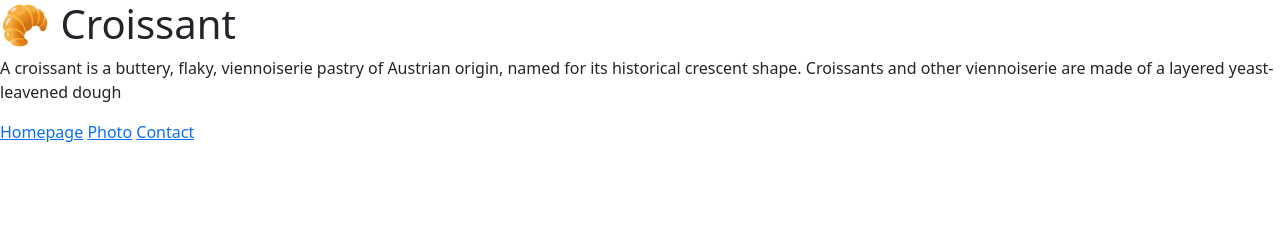
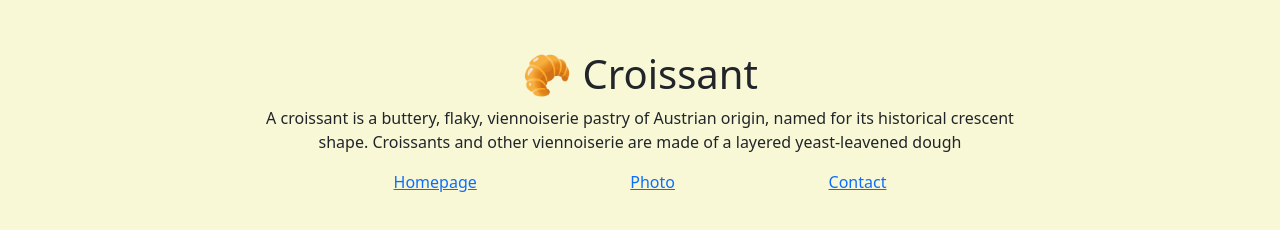
Before and after one commit to jwam-create/croissant-challenge, a plain HTML site: page index.html in a window 1280 px wide. Drawn offline with nearby package versions, Linux system fonts and the light colour scheme.

Commit message:
Added CSS styling to homepage

```diff
--- a/css/app.css
+++ b/css/app.css
@@ -0,0 +1,10 @@
+body {
+	text-align: center;
+	margin: 50px auto;
+	max-width: 800px;
+	background-color: rgb(248, 248, 215);
+}
+.homepage-links {
+	display: flex;
+	justify-content: space-evenly;
+}
--- a/index.html
+++ b/index.html
@@ -20,8 +20,10 @@
 			named for its historical crescent shape. Croissants and other viennoiserie
 			are made of a layered yeast-leavened dough
 		</p>
-		<a href="/">Homepage</a>
-		<a href="/photo.html">Photo</a>
-		<a href="/contact.html">Contact</a>
+		<div class="homepage-links">
+			<a href="/">Homepage</a>
+			<a href="/photo.html">Photo</a>
+			<a href="/contact.html">Contact</a>
+		</div>
 	</body>
 </html>
```
